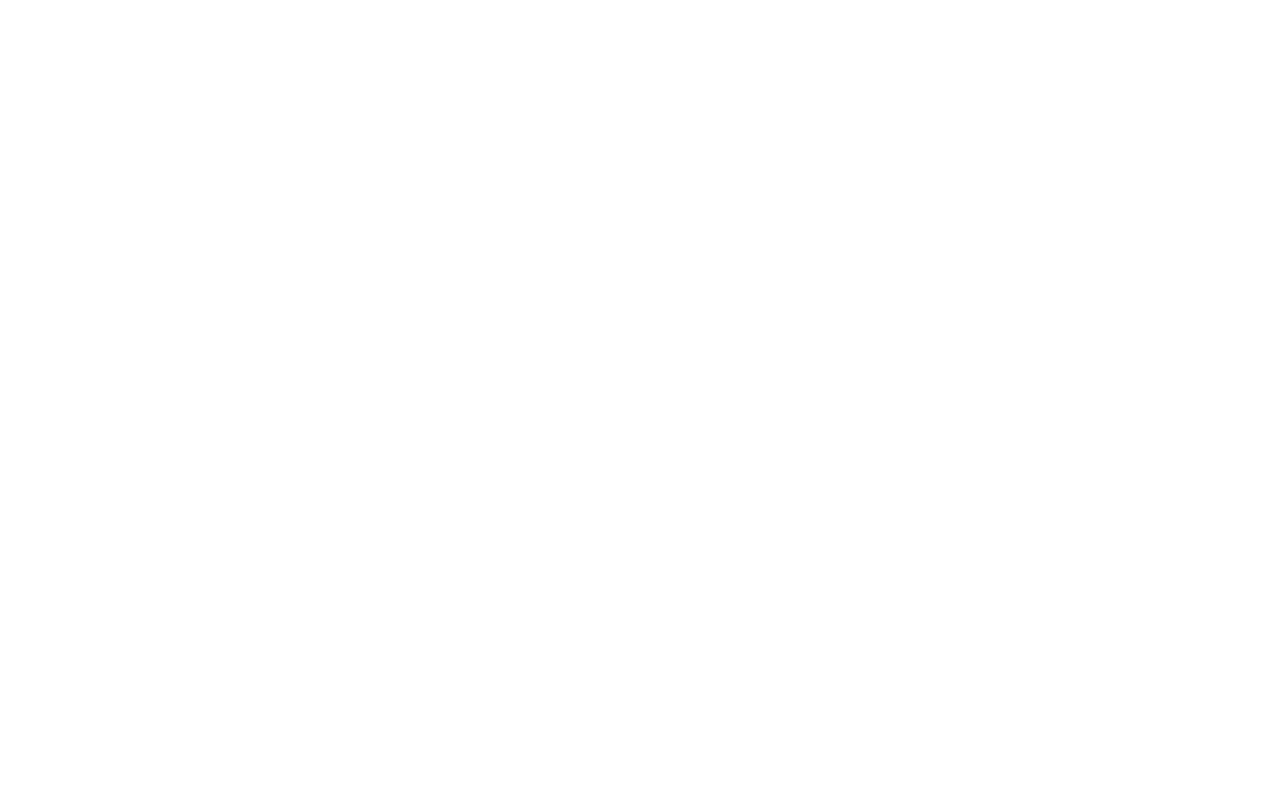
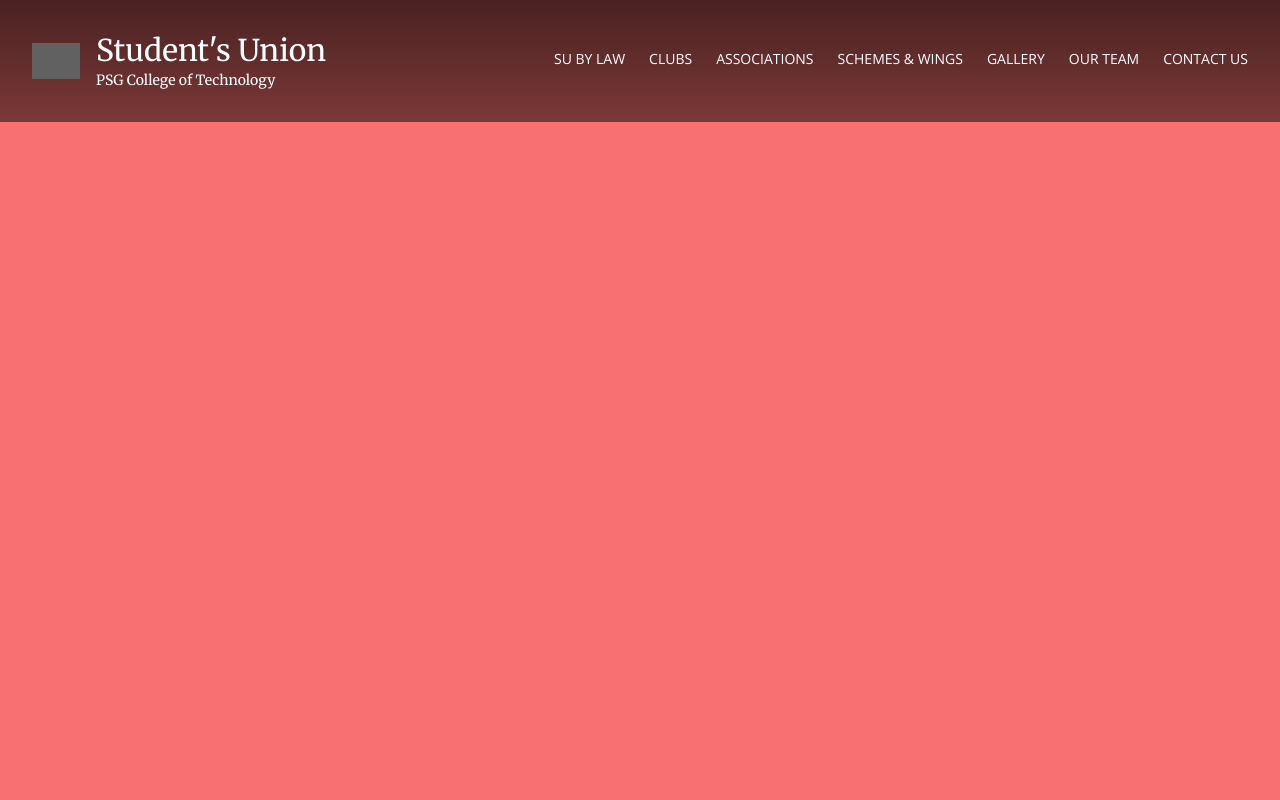
Before and after one commit to akashShanmugraj/su-website-frontend-sdk, a React (Create React App) app: page / in a window 1280 px wide. Shown: the top 800 px of the page. Built offline with nearby package versions, Linux system fonts and the light colour scheme; grey boxes are pictures that could not be loaded; the HTML template or start-up script is replaced by a standard one.

Commit message:
Added Navbar

```diff
--- a/public/index.html
+++ b/public/index.html
@@ -24,7 +24,14 @@
       work correctly both with client-side routing and a non-root public URL.
       Learn how to configure a non-root public URL by running `npm run build`.
     -->
-    <title>React-Tailwind App</title>
+    <link rel="preconnect" href="https://fonts.googleapis.com" />
+    <link rel="preconnect" href="https://fonts.gstatic.com" crossorigin />
+    <link
+      href="https://fonts.googleapis.com/css2?family=Merriweather:ital,wght@0,300;0,400;0,700;0,900;1,300;1,400;1,700;1,900&family=Open+Sans:ital,wght@0,300;0,400;0,500;0,600;0,700;0,800;1,300;1,400;1,500;1,600;1,700;1,800&display=swap"
+      rel="stylesheet"
+    />
+
+    <title>Student's Union - PSG College of Technology</title>
   </head>
   <body>
     <noscript>You need to enable JavaScript to run this app.</noscript>
--- a/src/components/NavBar.js
+++ b/src/components/NavBar.js
@@ -1,11 +1,91 @@
-import React from "react";
+import React, { useState, useEffect } from "react";
+import { Link } from "react-router-dom";
 
-const NavBar = () => {
+const Navbar = () => {
+  const [onTop, setOnTop] = useState(true);
+
+  const changeOnTop = () => {
+    console.log(window);
+    if (window.scrollY >= 150) {
+      setOnTop(false);
+    } else {
+      setOnTop(true);
+    }
+  };
+
+  useEffect(() => {
+    window.addEventListener("scroll", changeOnTop, false);
+  });
+
   return (
-    <nav className="absolute top-0 w-screen bg-black bg-opacity-50 text-white">
-
+    <nav className="fixed z-10 h-auto w-full">
+      <div
+        className={`flex justify-between items-center  w-full ${
+          onTop
+            ? "p-8 bg-gradient-to-b from-[rgba(0,0,0,0.7)] to-[rgba(0,0,0,0.5)]"
+            : "p-4 bg-gradient-to-b from-[rgba(0,0,0,1)] to-[rgba(0,0,0,1)]"
+        } transition-all `}
+      >
+        <div className="flex items-center space-x-4">
+          <img
+            src="https://upload.wikimedia.org/wikipedia/en/thumb/e/eb/PSG_College_of_Technology_logo.png/220px-PSG_College_of_Technology_logo.png"
+            alt="logo"
+            className={`h-auto ${
+              onTop ? "w-12" : "w-6"
+            } transition-all ease-in-out`}
+            style={{ filter: "invert(1)" }}
+          />
+          <div className="space-y-0.5">
+            <h1
+              className={`${
+                onTop ? "text-3xl" : "text-lg"
+              } font-serif text-white`}
+            >
+              Student's Union
+            </h1>
+            <h2
+              className={`text-sm font-serif text-white ${!onTop && "hidden"}`}
+            >
+              PSG College of Technology
+            </h2>
+          </div>
+        </div>
+        <div className="flex items-center space-x-6 text-sm">
+          <NavItem text="SU By Law" />
+          <NavItem text="Clubs" />
+          <NavItem text="Associations" />
+          <NavItem text="Schemes & Wings" />
+          <NavItem text="Gallery" />
+          <NavItem text="Our Team" />
+          <NavItem text="Contact Us" />
+        </div>
+      </div>
     </nav>
   );
 };
 
-export default NavBar;
+const NavItem = ({ text }) => {
+  const [isHover, setIsHover] = useState(false);
+
+  return (
+    <div className="font-sans uppercase">
+      <Link
+        to="/as"
+        className="text-white"
+        onMouseEnter={(e) => setIsHover(true)}
+        onMouseLeave={(e) => setIsHover(false)}
+      >
+        <p className="">{text}</p>
+        <div className="mt-1 h-[1px] flex justify-center items-center">
+          <div
+            className={`h-full ${
+              isHover ? "w-[70%]" : "w-0"
+            } transition-all bg-white origin-center`}
+          ></div>
+        </div>
+      </Link>
+    </div>
+  );
+};
+
+export default Navbar;
--- a/src/pages/Landing.js
+++ b/src/pages/Landing.js
@@ -1,11 +1,16 @@
-import React from 'react'
+import React from "react";
+import Navbar from "../components/Navbar.js";
 
 const Landing = () => {
   return (
-    <div className="w-screen h-screen overflow-x-hidden">
+    <div className="w-screen overflow-x-hidden bg-white">
+      <Navbar />
+      <div className="h-screen w-full bg-red-400"></div>
+      <div className="h-screen w-full bg-red-300"></div>
+      <div className="h-screen w-full bg-red-400"></div>
+      <div className="h-screen w-full bg-red-300"></div>
+    </div>
+  );
+};
 
-    </div>
-  )
-}
-
-export default Landing
+export default Landing;
--- a/tailwind.config.js
+++ b/tailwind.config.js
@@ -1,7 +1,12 @@
 module.exports = {
   mode: "jit",
   purge: ["./public/**/*.html", "./src/**/*.{js,jsx,ts,tsx,vue}"],
-  theme: {},
+  theme: {
+    fontFamily: {
+      sans: ['"Open Sans"', "sans-serif"],
+      serif: ["Merriweather", "serif"],
+    },
+  },
   variants: {
     extend: {},
   },
```
